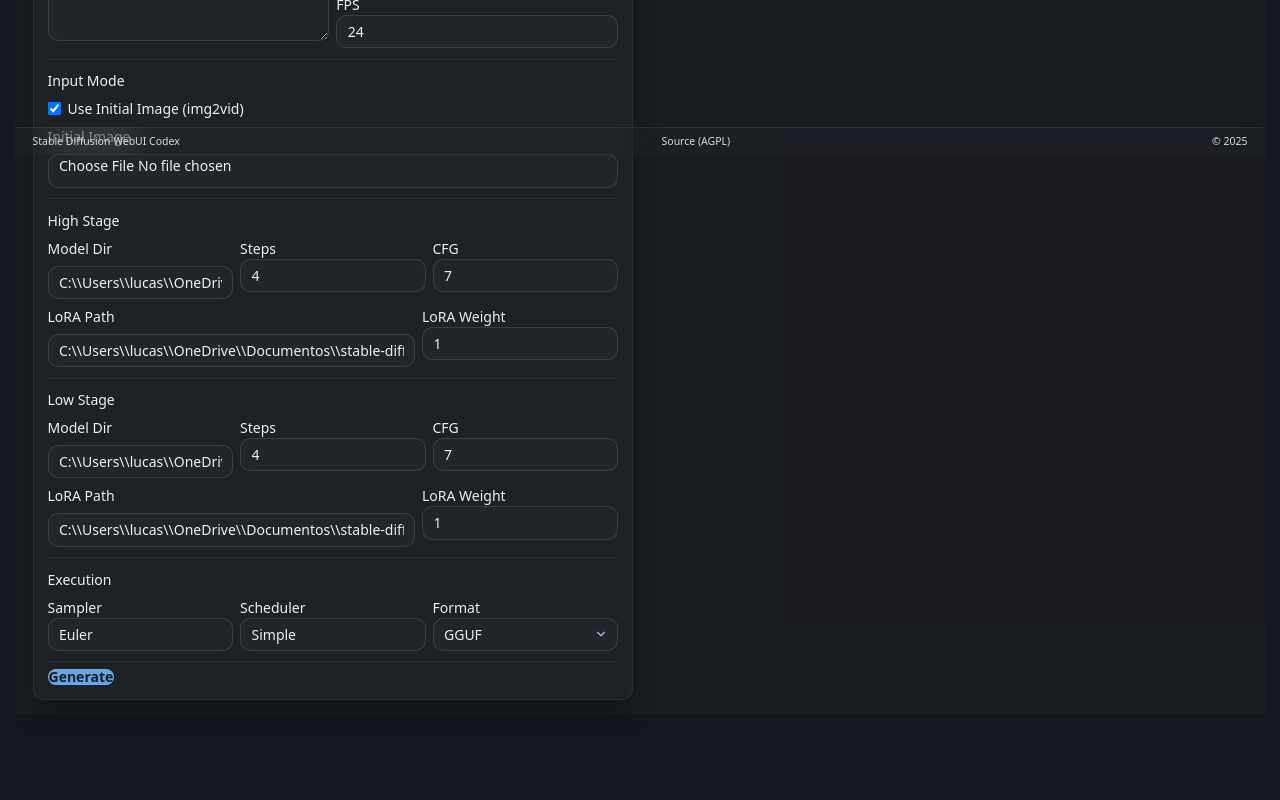
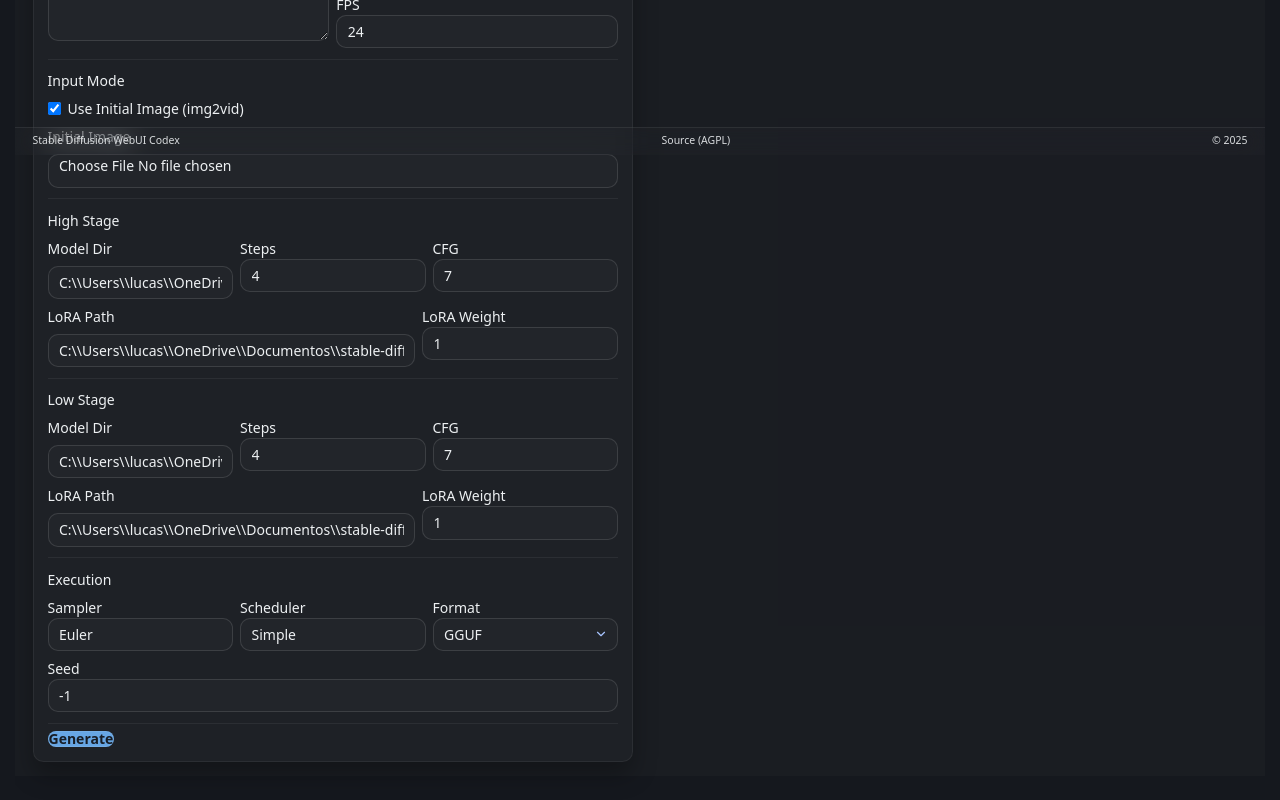
Before and after one commit to felipeathayde/stable-diffusion-webui-codex, a Vue app in the folder apps/interface/: page /test in a window 1280 px wide. Shown: the part 645-1445 px from the top of the page. Before the commit the page ends 1387 px from the top, so only its background shows below. Built offline with nearby package versions, Linux system fonts and the light colour scheme; no server answers.

Commit message:
feat(ui/Test): align with new backend — add seed, default scheduler placeholder, and include seed in txt2vid/img2vid payload; keep WAN stage/vae/text/tokenizer overrides

```diff
--- a/apps/interface/src/views/Test.vue
+++ b/apps/interface/src/views/Test.vue
@@ -143,7 +143,7 @@
               </div>
               <div>
                 <label class="label" for="scheduler">Scheduler</label>
-                <input id="scheduler" class="ui-input" type="text" v-model="state.scheduler" placeholder="Simple" />
+                <input id="scheduler" class="ui-input" type="text" v-model="state.scheduler" placeholder="Automatic" />
               </div>
               <div>
                 <label class="label" for="format">Format</label>
@@ -152,6 +152,12 @@
                   <option value="diffusers">Diffusers</option>
                   <option value="auto">Auto</option>
                 </select>
+              </div>
+            </div>
+            <div class="test-grid test-grid-three">
+              <div>
+                <label class="label" for="seed">Seed</label>
+                <input id="seed" class="ui-input" type="number" v-model.number="state.seed" placeholder="-1 (random)" />
               </div>
             </div>
           </div>
@@ -206,6 +212,7 @@ const state = reactive({
     loraPath: 'C:\\\u005cUsers\\\u005clucas\\\u005cOneDrive\\\u005cDocumentos\\\u005cstable-diffusion-webui-codex\\\u005cmodels\\\u005ccodex\\\u005clow_noise_model_lora.safetensors', loraWeight: 1.0,
   },
   sampler: 'Euler', scheduler: 'Simple', wanFormat: 'gguf',
+  seed: -1,
 })
 
 const isRunning = ref(false)
@@ -266,6 +273,7 @@ async function generate(): Promise<void> {
         img2vid_height: state.height,
         img2vid_num_frames: state.frames,
         img2vid_fps: state.fps,
+        img2vid_seed: state.seed,
         img2vid_init_image: state.initImageData,
         ...extras,
       }
@@ -280,6 +288,7 @@ async function generate(): Promise<void> {
         txt2vid_height: state.height,
         txt2vid_num_frames: state.frames,
         txt2vid_fps: state.fps,
+        txt2vid_seed: state.seed,
         ...extras,
       }
       const { task_id } = await startTxt2Vid(payload)
```
